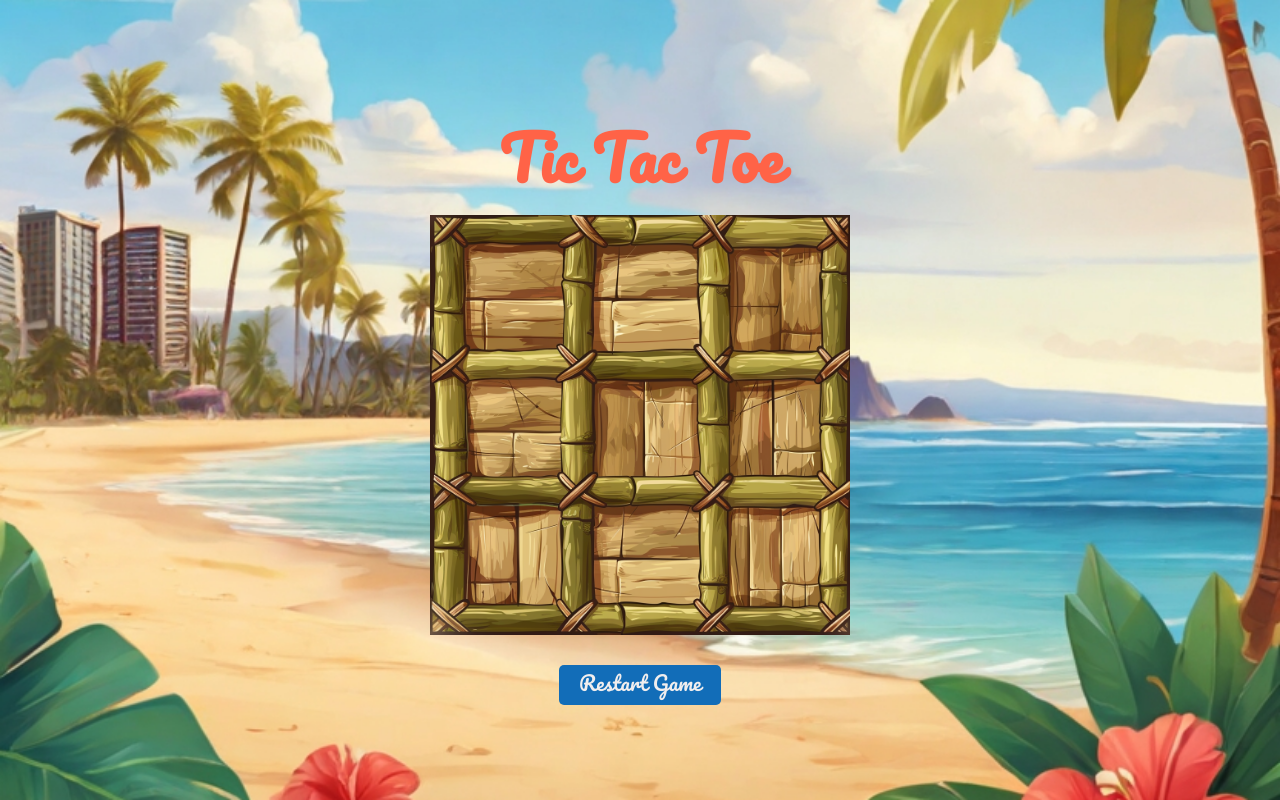
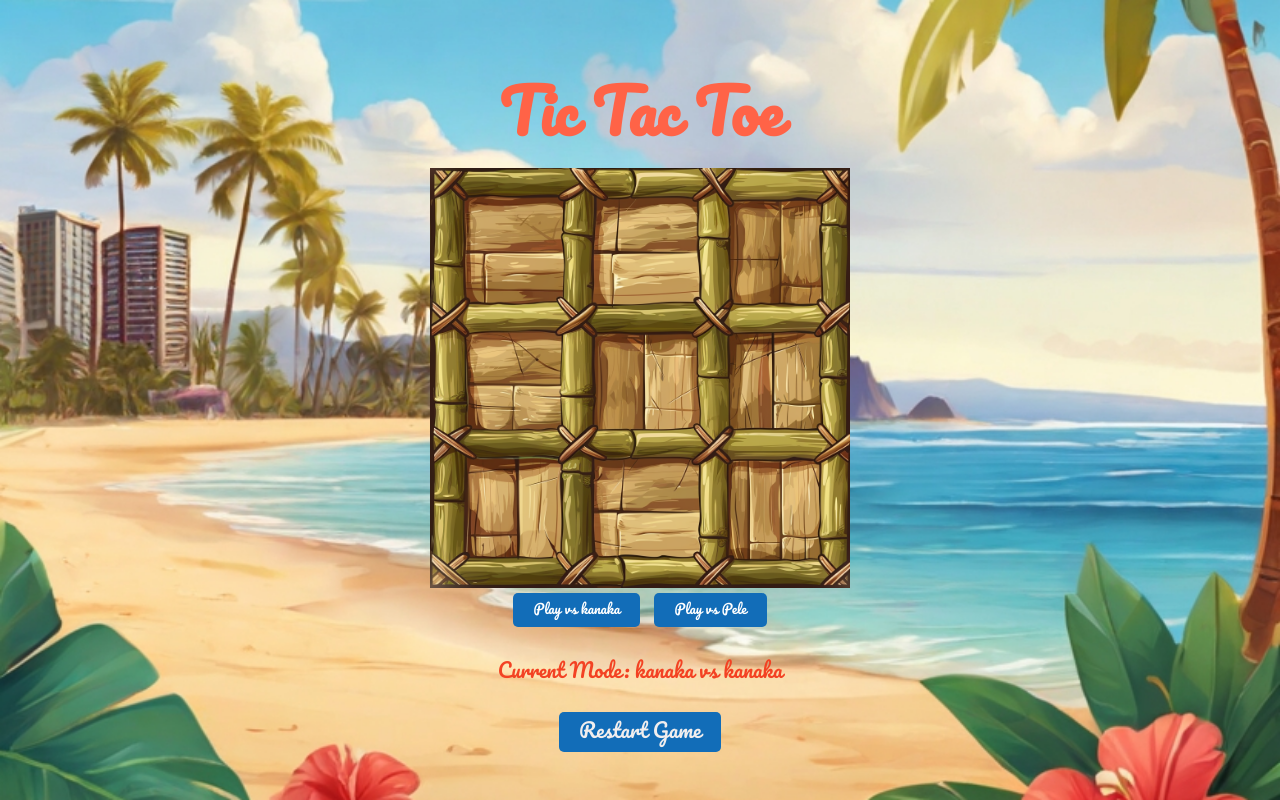
Before and after one commit to smkun/Tic-Tac-Toe, a plain HTML site: page index.html in a window 1280 px wide. Drawn offline with Linux system fonts and the light colour scheme.

Commit message:
Added vs computer mode and more button updates

```diff
--- a/APPs/app.js
+++ b/APPs/app.js
@@ -1,6 +1,12 @@
+document.addEventListener("DOMContentLoaded", () => {
     const cells = document.querySelectorAll(".cell");
     const restartButton = document.getElementById("restartButton");
-const gameMessage = document.getElementById("gameMessage"); // Message element
+    const gameMessage = document.getElementById("gameMessage");
+    const playerModeButtons = document.querySelectorAll(".player-mode");
+    const modeIndicator = document.querySelector(".mode-indicator");
+    let gameMode = "human";
+    let coconutTurn = true;
+
     const WINNING_COMBINATIONS = [
         [0, 1, 2],
         [3, 4, 5],
@@ -11,20 +17,16 @@ const WINNING_COMBINATIONS = [
         [0, 4, 8],
         [2, 4, 6],
     ];
-let coconutTurn = true;
-
-startGame();
-
-restartButton.addEventListener("click", startGame);
 
     function startGame() {
-    cells.forEach((cell) => {
+        cells.forEach(cell => {
             cell.classList.remove("coconut", "starfish");
             cell.removeEventListener("click", handleClick);
             cell.addEventListener("click", handleClick, { once: true });
         });
-    gameMessage.textContent = ''; // Clear the message at the start of the game
-    coconutTurn = true; // Reset the turn to coconut at the start
+        gameMessage.textContent = "";
+        coconutTurn = true;
+        updateModeIndicator();
     }
 
     function handleClick(e) {
@@ -37,6 +39,9 @@ function handleClick(e) {
             endGame(true);
         } else {
             swapTurns();
+            if (gameMode === "computer" && !coconutTurn) {
+                setTimeout(makeComputerMove, 500);
+            }
         }
     }
 
@@ -46,7 +51,6 @@ function endGame(draw) {
         } else {
             gameMessage.textContent = `${coconutTurn ? "Coconut" : "Starfish"} Wins!`;
         }
-    // Delay the restart of the game to allow the message to be read
         setTimeout(startGame, 3000);
     }
 
@@ -72,4 +76,32 @@ function checkWin(currentClass) {
         });
     }
 
-console.log("Script loaded successfully");
+    function makeComputerMove() {
+        const emptyCells = Array.from(cells).filter(cell => !cell.classList.contains("coconut") && !cell.classList.contains("starfish"));
+        if (emptyCells.length > 0) {
+            const randomCell = emptyCells[Math.floor(Math.random() * emptyCells.length)];
+            randomCell.classList.add("starfish");
+            if (checkWin("starfish")) {
+                endGame(false);
+            } else if (isDraw()) {
+                endGame(true);
+            } else {
+                swapTurns();
+            }
+        }
+    }
+
+    playerModeButtons.forEach(button => {
+        button.addEventListener("click", e => {
+            gameMode = e.target.getAttribute("data-mode");
+            startGame();
+        });
+    });
+
+    function updateModeIndicator() {
+        modeIndicator.textContent = `Current Mode: ${gameMode === "human" ? "kanaka vs kanaka" : "kanaka vs Pele"}`;
+    }
+
+    restartButton.addEventListener("click", startGame);
+    startGame();
+});
--- a/CSS/styles.css
+++ b/CSS/styles.css
@@ -68,8 +68,8 @@ body {
     display: flex;
     position: absolute;
     cursor: pointer;
-    top: 0; /* adjust the top position */
-    left: 0; /* adjust the left position */
+    top: 0;
+    left: 0;
 }
 .cell.coconut {
     background-image: url("/Images/coconut.png");
@@ -117,27 +117,53 @@ body {
     transform: translate(290px, 290px);
 }
 #restartButton {
-    font-family: "Pacifico", cursive; /* Using Pacifico font */
-    background-color: #126db8; /* Tomato color, but choose what fits your design */
-    color: rgb(241, 238, 238); /* White text */
-    font-size: 20px; /* Adjust size as needed */
-    padding: 10px 20px; /* Add padding for a bigger click area */
-    margin-top: 30px; /* Lower the button by adding top margin */
-    border: none; /* Remove default border */
-    cursor: pointer; /* Change cursor to pointer to indicate it's clickable */
-    border-radius: 5px; /* Optional: round the corners */
-    transition: background-color 0.3s ease; /* Smooth transition for hover effect */
+    font-family: "Pacifico", cursive;
+    background-color: #126db8;
+    color: rgb(241, 238, 238);
+    font-size: 20px;
+    padding: 10px 20px;
+    margin-top: 20px;
+    border: none;
+    cursor: pointer;
+    border-radius: 5px;
+    transition: background-color 0.3s ease;
 }
 #restartButton:hover {
-    background-color: #075c6b; /* Darken the color on hover */
+    background-color: #075c6b;
 }
 #gameMessage {
-    font-family: "Pacifico", cursive; /* Apply the Pacifico font */
-    font-size: 72px; /* Make the font larger */
-    color: #137688; /* Color that matches your design, feel free to adjust */
-    margin-bottom: 20px; /* Increase or adjust to position the text higher */
-    padding: 10px; /* Optional: adds some padding around the text */
-    text-align: center; /* Ensures the text is centered */
-    width: 100%; /* Makes sure the text container spans the full container width */
-    transition: all 0.3s ease; /* Smooth transition for any changes */
+    font-family: "Pacifico", cursive;
+    font-size: 72px;
+    color: #137688;
+    margin-bottom: 20px;
+    padding: 10px;
+    text-align: center;
+    width: 100%;
+    transition: all 0.3s ease;
 }
+.mode-selection {
+    margin-bottom: 20px;
+}
+
+.player-mode {
+    font-family: "Pacifico", cursive;
+    background-color: #126db8;
+    color: white;
+    border: none;
+    border-radius: 5px;
+    padding: 10px 20px;
+    margin: 5px;
+    cursor: pointer;
+    transition: background-color 0.3s ease;
+}
+
+.player-mode:hover {
+    background-color: #075c6b;
+}
+.mode-indicator {
+    font-family: 'Pacifico', cursive;
+    color: #f34223; /* Adjust color to fit your design */
+    margin: 10px 0; /* Adjust spacing around the indicator */
+    font-size: 20px; /* Adjust size as needed */
+    text-align: center; /* Center align if it fits your layout */
+}
--- a/index.html
+++ b/index.html
@@ -24,6 +24,11 @@
                     <div class="cell" class = "row3" id = "9" data-cell></div>
                 </div>
             </div>
+            <div class="mode-selection">
+                <button class="player-mode" data-mode="human">Play vs kanaka</button>
+                <button class="player-mode" data-mode="computer">Play vs Pele</button>
+            </div>
+            <div class="mode-indicator">Current Mode: Human vs Human</div>
             <button id="restartButton">Restart Game</button>
         </div>
     </div>
```
Lines whose indentation alone changed are shown as unchanged.
